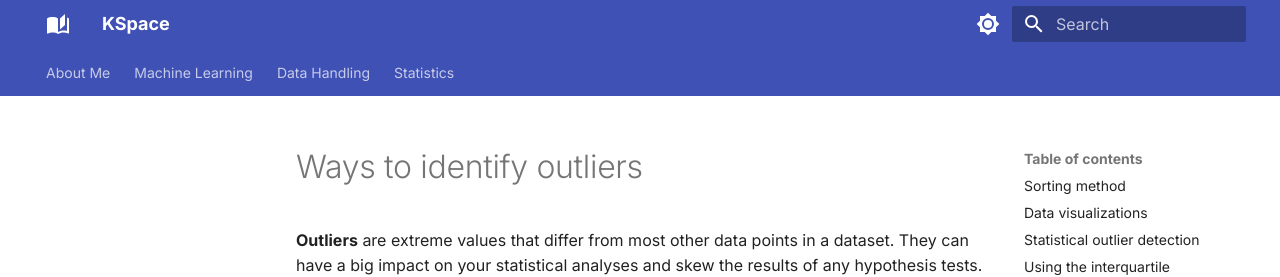
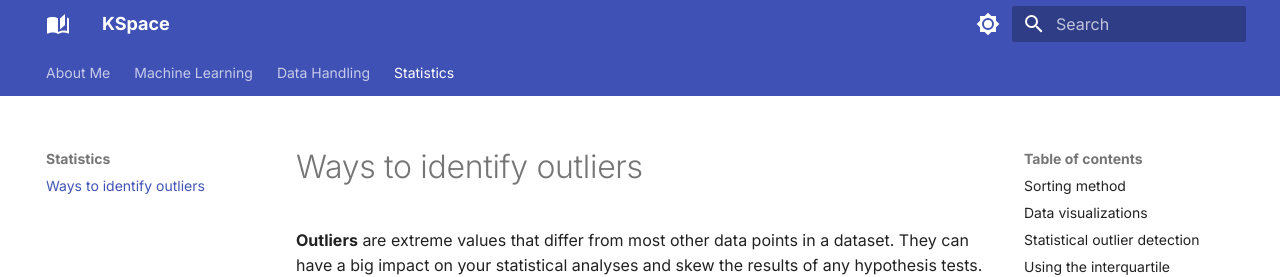
Before and after one commit to kunzhoudk/spacex, an MkDocs documentation site: the page built from docs/home/statistics/identify-outliers.md, in a window 1280 px wide. Shown: the top 277 px of the page. Built offline with MkDocs 1.6.1 and Material for MkDocs 9.7.7, drawn with Linux system fonts in a browser that asks for light colours; emoji names are drawn with the system emoji font.

Commit message:
statistics-outlier added in config

```diff
--- a/mkdocs.yml
+++ b/mkdocs.yml
@@ -123,10 +123,8 @@ nav: # awesome-pages pages plugin uses to folder structure as navigation layout
       - Publications: ./home/publications.md # PATH: is given based on file structure
     - Machine Learning:
       - ./home/machine-learning/feature-scaling.md
-
     - Data Handling:
       - ./home/data-handling/Pandas:rename-columns.md
       - ./home/data-handling/Pandas-split-columns.md
-
     - Statistics:
-      - ./home/statistics/itentify-outliers.md
+      - ./home/statistics/identify-outliers.md
```
